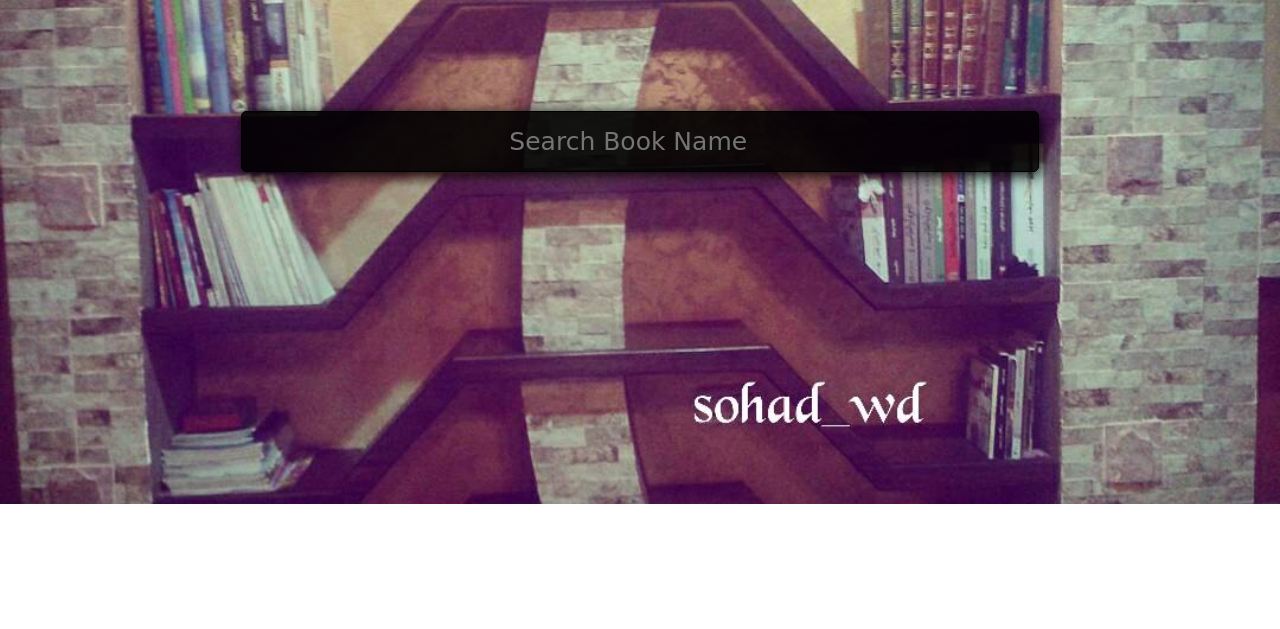
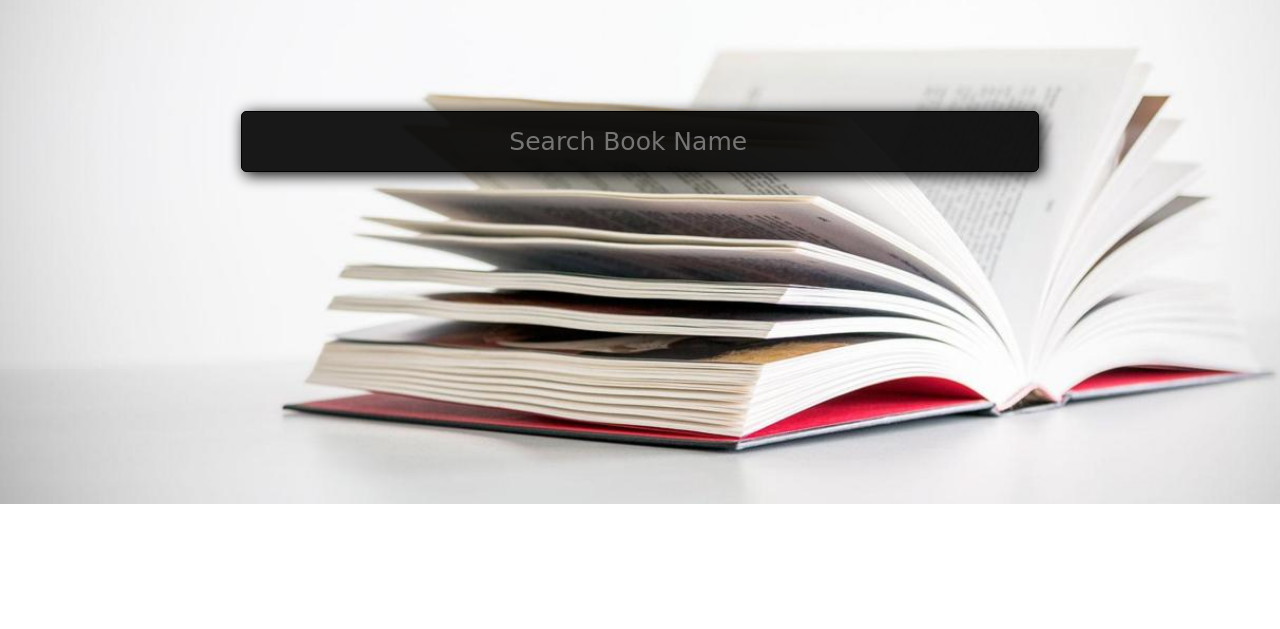
Before and after one commit to FACG2/Books_Auto-Completer, a website: page public/index.html in a window 1280 px wide. Shown: the part 171-800 px from the top of the page. Drawn offline with Linux system fonts and the light colour scheme; a web font is replaced by a local one.

Commit message:
Update main.css

```diff
--- a/public/css/main.css
+++ b/public/css/main.css
@@ -23,7 +23,7 @@ body{
 }
 
 .main{
-  background-image: url('../image/book.jpg');
+  background-image: url('../image/book2.jpg');
   background-size: cover;
   width: 100%;
   height: 675px;
```
